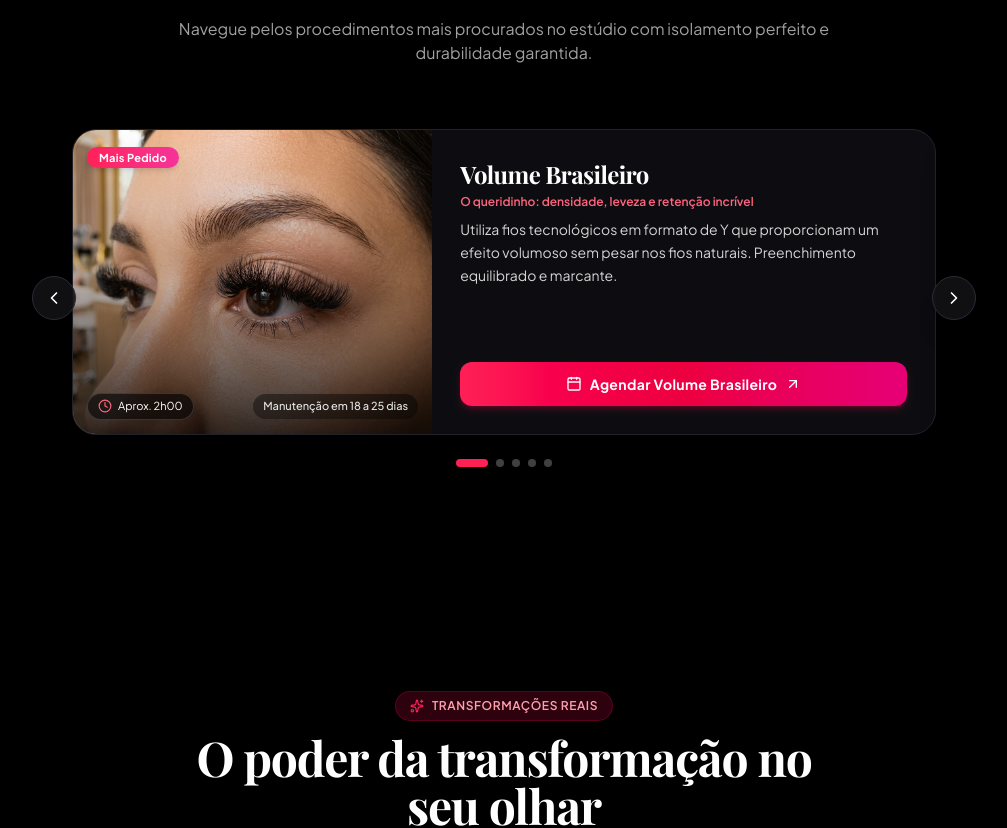
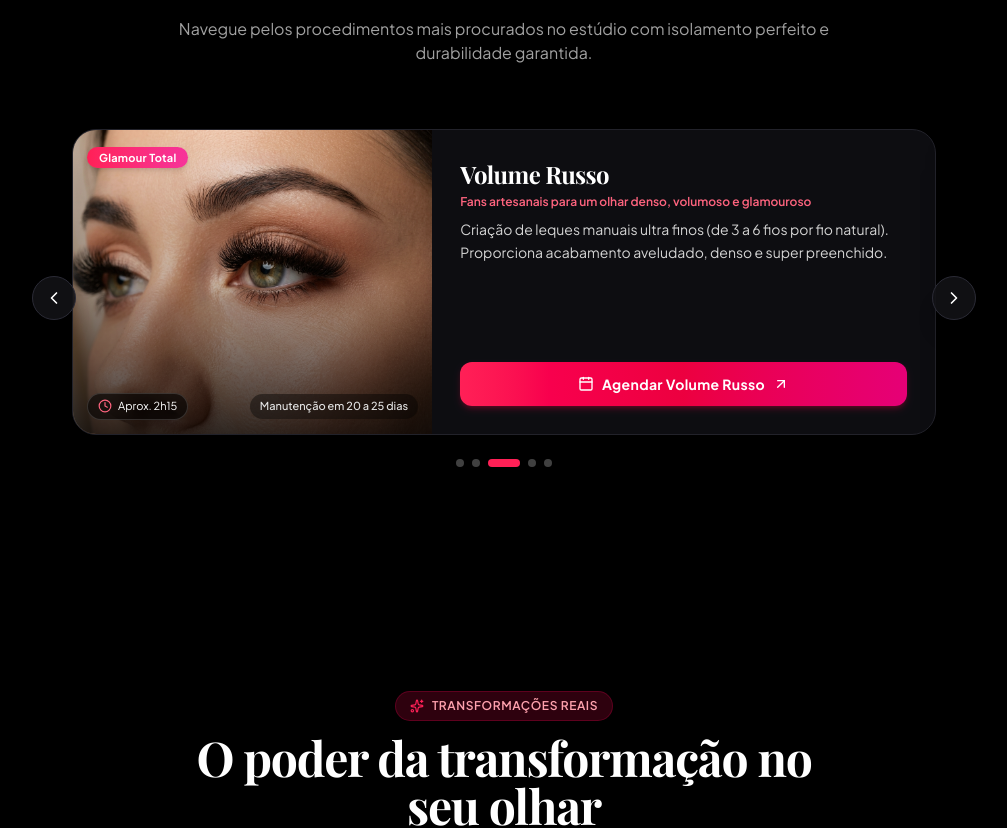
Before and after one commit to Luis9768/LashPage, a React (Vite) app: page / in a window 1280 px wide. Shown: the part 1344-2172 px from the top of the page, without its empty margins (136-1143 px from the left). Built offline with nearby package versions, Linux system fonts and the light colour scheme; no server answers; a web font is replaced by a local one.

Commit message:
feat(carousel): add 3-second autoplay to services and testimonials carousels

```diff
--- a/src/components/Services.jsx
+++ b/src/components/Services.jsx
@@ -1,4 +1,4 @@
-import React, { useState, useRef } from 'react';
+import React, { useState, useRef, useEffect } from 'react';
 import { useTheme } from '../context/ThemeContext';
 import { siteConfig } from '../config/siteConfig';
 import { Clock, Calendar, Sparkles, ChevronLeft, ChevronRight, ArrowUpRight, ArrowRight, Eye, CheckCircle2 } from 'lucide-react';
@@ -6,6 +6,7 @@ import { Clock, Calendar, Sparkles, ChevronLeft, ChevronRight, ArrowUpRight, Arr
 export default function Services({ onOpenCatalog }) {
   const { isDark } = useTheme();
   const [currentIndex, setCurrentIndex] = useState(0);
+  const [isPaused, setIsPaused] = useState(false);
   const carouselRef = useRef(null);
 
   // Exibir os 4 serviços no carrossel de destaque
@@ -25,6 +26,7 @@ export default function Services({ onOpenCatalog }) {
   const [touchEndX, setTouchEndX] = useState(null);
 
   const handleTouchStart = (e) => {
+    setIsPaused(true);
     setTouchEndX(null);
     setTouchStartX(e.targetTouches[0].clientX);
   };
@@ -34,6 +36,7 @@ export default function Services({ onOpenCatalog }) {
   };
 
   const handleTouchEnd = () => {
+    setIsPaused(false);
     if (!touchStartX || !touchEndX) return;
     const diff = touchStartX - touchEndX;
     if (diff > 45) {
@@ -42,6 +45,16 @@ export default function Services({ onOpenCatalog }) {
       prevSlide();
     }
   };
+
+  // Autoplay a cada 3 segundos com pausa ao interagir
+  useEffect(() => {
+    if (isPaused || totalSlides <= 1) return;
+    const interval = setInterval(() => {
+      setCurrentIndex((prev) => (prev === totalSlides - 1 ? 0 : prev + 1));
+    }, 3000);
+
+    return () => clearInterval(interval);
+  }, [isPaused, totalSlides]);
 
   return (
     <section id="tecnicas" className="py-20 sm:py-28 relative">
@@ -70,7 +83,11 @@ export default function Services({ onOpenCatalog }) {
         </div>
 
         {/* Carousel Container (Mobile & Desktop) */}
-        <div className="relative max-w-4xl mx-auto">
+        <div
+          className="relative max-w-4xl mx-auto"
+          onMouseEnter={() => setIsPaused(true)}
+          onMouseLeave={() => setIsPaused(false)}
+        >
 
           {/* Main Carousel Card Slider */}
           <div
--- a/src/components/Testimonials.jsx
+++ b/src/components/Testimonials.jsx
@@ -47,12 +47,12 @@ export default function Testimonials() {
     }
   };
 
-  // Autoplay com pausa ao interagir
+  // Autoplay com pausa ao interagir (a cada 3 segundos)
   useEffect(() => {
     if (isPaused || totalSlides <= 1) return;
     const interval = setInterval(() => {
       setCurrentIndex((prev) => (prev === totalSlides - 1 ? 0 : prev + 1));
-    }, 6500);
+    }, 3000);
 
     return () => clearInterval(interval);
   }, [isPaused, totalSlides]);
```
